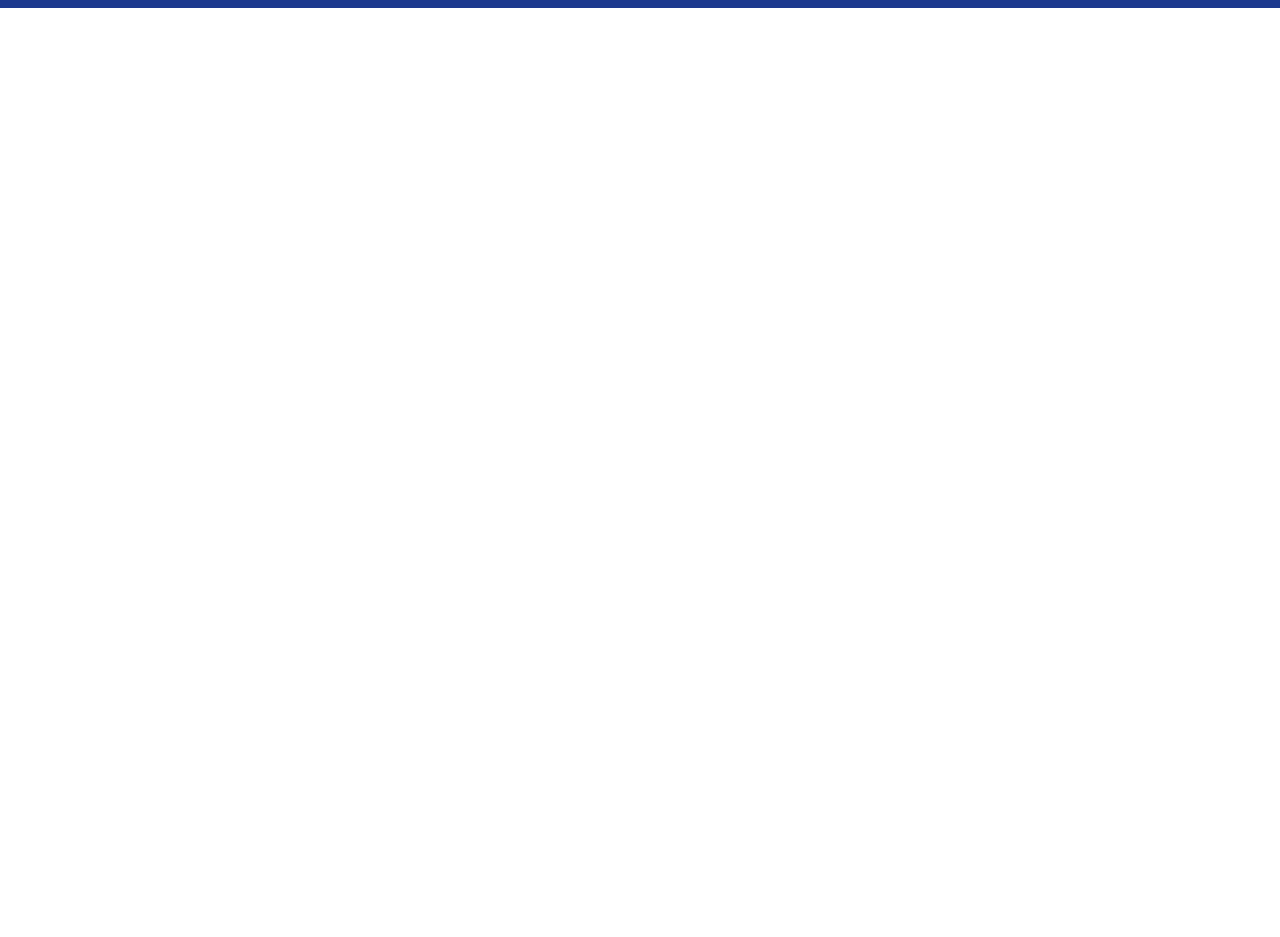
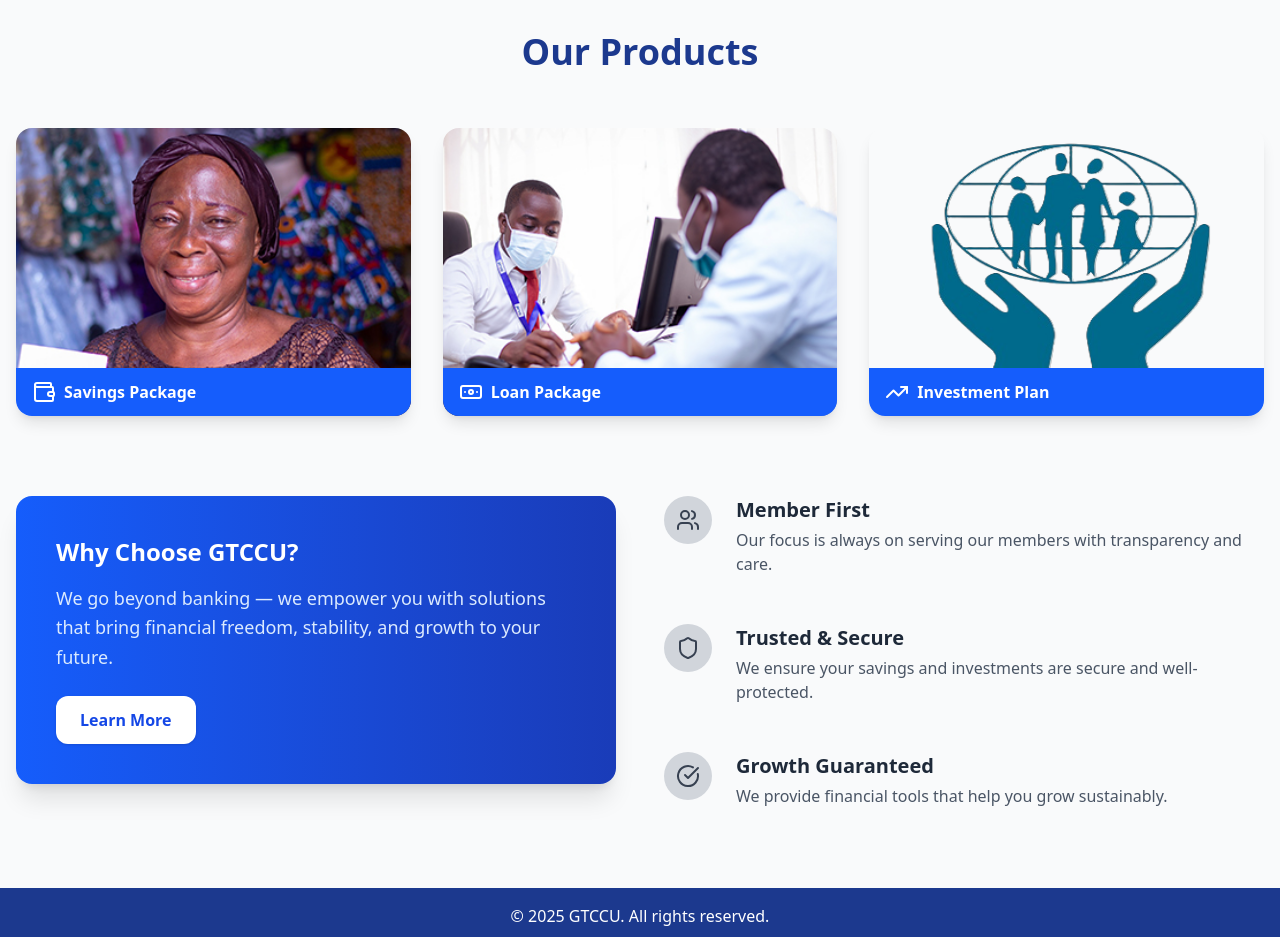
Before and after one commit to Namibra-Devs/gtccu_website, a React (Vite) app in the folder gtccu/: page / in a window 1280 px wide. Shown: the part 1860-2797 px from the top of the page. Before the commit the page ends 1868 px from the top, so only its background shows below. Built offline with nearby package versions, Linux system fonts and the light colour scheme.

Commit message:
products section done

```diff
--- a/gtccu/src/components/sections/AboutSection.jsx
+++ b/gtccu/src/components/sections/AboutSection.jsx
@@ -212,7 +212,7 @@
           ].map((card, idx) => (
             <motion.div
               key={idx}
-              className="relative bg-blue-600 backdrop-blur-md p-8 pt-16 shadow-lg text-center text-white"
+              className="relative bg-blue-600 backdrop-blur-md p-8 pt-16 shadow-lg rounded-sm text-center text-white"
               initial={{ opacity: 0, y: 20 }}
               whileInView={{ opacity: 1, y: 0 }}
               transition={{ duration: 0.6, delay: idx * 0.2 }}
--- /dev/null
+++ b/gtccu/src/components/sections/ProductSection.jsx
@@ -0,0 +1,188 @@
+import { motion, useScroll, useTransform } from "framer-motion";
+import { useRef } from "react";
+import { Link } from "react-router-dom";
+import {
+  Banknote,
+  Wallet,
+  TrendingUp,
+  CheckCircle,
+  Users,
+  Shield,
+} from "lucide-react";
+
+export default function ProductsSection() {
+  const products = [
+    {
+      id: 1,
+      title: "Savings Package",
+      desc: "Flexible savings accounts designed to help you achieve your financial goals.",
+      img: "/images/savings.jpg",
+      icon: Wallet,
+      link: "/products/savings",
+    },
+    {
+      id: 2,
+      title: "Loan Package",
+      desc: "Affordable loans with competitive rates tailored to your needs.",
+      img: "/images/loans.jpg",
+      icon: Banknote,
+      link: "/products/loans",
+    },
+    {
+      id: 3,
+      title: "Investment Plan",
+      desc: "Grow your wealth with our secure investment opportunities.",
+      img: "/images/gtccu-logo1.PNG",
+      icon: TrendingUp,
+      link: "/products/investments",
+    },
+  ];
+
+  const timeline = [
+    {
+      id: 1,
+      icon: Users,
+      title: "Member First",
+      desc: "Our focus is always on serving our members with transparency and care.",
+    },
+    {
+      id: 2,
+      icon: Shield,
+      title: "Trusted & Secure",
+      desc: "We ensure your savings and investments are secure and well-protected.",
+    },
+    {
+      id: 3,
+      icon: CheckCircle,
+      title: "Growth Guaranteed",
+      desc: "We provide financial tools that help you grow sustainably.",
+    },
+  ];
+
+  // 🔹 Animate timeline line growth
+  const timelineRef = useRef(null);
+  const { scrollYProgress } = useScroll({
+    target: timelineRef,
+    offset: ["start 80%", "end 80%"], // starts when section enters viewport, ends when bottom leaves
+  });
+  const lineHeight = useTransform(scrollYProgress, [0, 1], ["0%", "100%"]);
+
+  return (
+    <section className="relative w-full py-20 bg-gray-50">
+      <div className="max-w-7xl mx-auto px-4">
+        {/* Section Title */}
+        <h2 className="text-3xl md:text-4xl font-bold text-center mb-14 text-blue-900">
+          Our Products
+        </h2>
+
+        {/* 🔹 Product Cards */}
+        <div className="grid md:grid-cols-3 gap-8 mb-20">
+          {products.map(({ id, title, desc, img, icon: Icon, link }) => (
+            <div
+              key={id}
+              className="relative group rounded-2xl overflow-hidden shadow-lg"
+            >
+              <img
+                src={img}
+                alt={title}
+                className="w-full h-72 object-cover transform group-hover:scale-110 transition-all duration-500"
+              />
+              {/* Blue bottom ribbon */}
+              <div className="absolute bottom-0 left-0 w-full bg-blue-600 text-white flex items-center px-4 py-3 space-x-2">
+                <Icon className="w-6 h-6" />
+                <span className="font-semibold">{title}</span>
+              </div>
+
+              {/* Hover Overlay */}
+              <div className="absolute inset-0 bg-blue-900/90 text-white opacity-0 group-hover:opacity-100 transition-all duration-500 flex items-center justify-between p-6">
+                <Icon className="w-14 h-14 flex-shrink-0" />
+                <div className="ml-4">
+                  <h3 className="text-xl font-bold mb-2">{title}</h3>
+                  <p className="mb-3 text-sm text-gray-200">{desc}</p>
+                  <Link
+                    to={link}
+                    className="inline-block px-4 py-2 bg-white text-blue-700 font-semibold rounded-lg shadow hover:bg-gray-200 transition"
+                  >
+                    Learn More
+                  </Link>
+                </div>
+              </div>
+            </div>
+          ))}
+        </div>
+
+        {/* 🔹 Suggestion + Timeline */}
+        <div className="grid md:grid-cols-2 gap-12 items-start">
+          {/* Suggestion Left */}
+          <motion.div
+            initial={{ opacity: 0, x: -40 }}
+            whileInView={{ opacity: 1, x: 0 }}
+            transition={{ duration: 0.7 }}
+            viewport={{ once: true }}
+            className="bg-gradient-to-r from-blue-600 to-blue-800 text-white rounded-2xl p-10 shadow-xl"
+          >
+            <h3 className="text-2xl font-bold mb-4">Why Choose GTCCU?</h3>
+            <p className="text-lg mb-6 text-blue-100 leading-relaxed">
+              We go beyond banking — we empower you with solutions that bring
+              financial freedom, stability, and growth to your future.
+            </p>
+            <Link
+              to="/about"
+              className="inline-block px-6 py-3 bg-white text-blue-700 font-semibold rounded-xl shadow hover:bg-gray-200 transition"
+            >
+              Learn More
+            </Link>
+          </motion.div>
+
+          {/* Timeline Right */}
+          <div ref={timelineRef} className="relative">
+            {/* Animated Vertical Line */}
+            <motion.div
+              className="absolute left-6 top-0 w-1 bg-blue-500 origin-top"
+              style={{ height: lineHeight }}
+            />
+            <div className="space-y-12 relative">
+              {timeline.map(({ id, icon: Icon, title, desc }, idx) => {
+                // Each step threshold
+                const stepProgress = useTransform(
+                  scrollYProgress,
+                  [0, (idx + 1) / timeline.length],
+                  [0, 1]
+                );
+
+                return (
+                  <motion.div
+                    key={id}
+                    initial={{ opacity: 0, y: 30 }}
+                    whileInView={{ opacity: 1, y: 0 }}
+                    transition={{ duration: 0.6, delay: idx * 0.2 }}
+                    viewport={{ once: true }}
+                    className="flex items-start relative"
+                  >
+                    {/* Icon Circle */}
+                    <motion.div
+                      className="flex-shrink-0 w-12 h-12 rounded-full flex items-center justify-center z-10"
+                      style={{
+                        backgroundColor: stepProgress.get() > 0.5 ? "#2563eb" : "#d1d5db", // blue when passed, gray otherwise
+                        color: stepProgress.get() > 0.5 ? "#fff" : "#374151",
+                      }}
+                    >
+                      <Icon className="w-6 h-6" />
+                    </motion.div>
+                    {/* Content */}
+                    <div className="ml-6">
+                      <h4 className="text-xl font-bold text-gray-800">
+                        {title}
+                      </h4>
+                      <p className="text-gray-600 mt-1">{desc}</p>
+                    </div>
+                  </motion.div>
+                );
+              })}
+            </div>
+          </div>
+        </div>
+      </div>
+    </section>
+  );
+}
--- a/gtccu/src/features/LandingPage.jsx
+++ b/gtccu/src/features/LandingPage.jsx
@@ -1,6 +1,7 @@
 import { useState, useEffect } from "react";
 import { motion, AnimatePresence } from "framer-motion";
 import AboutSection from "@sections/AboutSection";
+import ProductsSection from "../components/sections/ProductSection";
 
 const slides = [
   {
@@ -82,6 +83,7 @@
 
       {/* About Section */}
       <AboutSection />
+      <ProductsSection />
     </>
   );
 }
```
Also changed, not shown: gtccu/public/images/loans.jpg (added), gtccu/public/images/savings.jpg (added).
